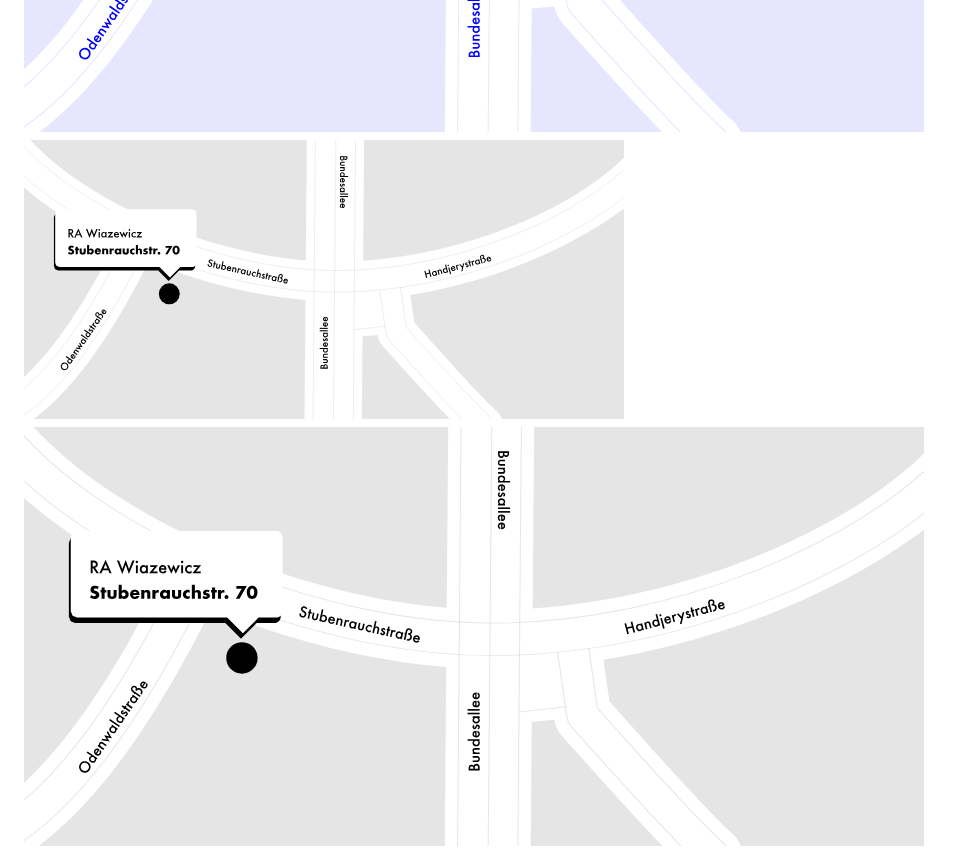
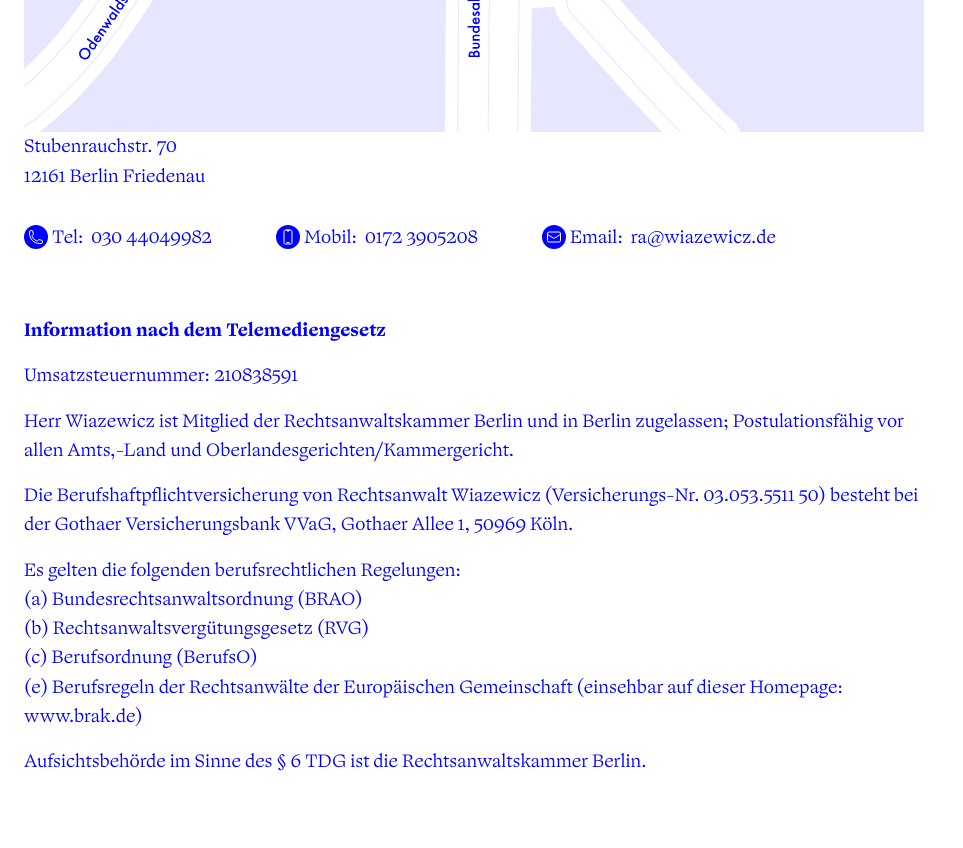
Before and after one commit to dreadbeard11/ra-wiazewicz, a Next.js app: page / in a window 1280 px wide. Shown: the part 880-1728 px from the top of the page, without its empty margins (0-963 px from the left). Built offline with nearby package versions, Linux system fonts and the light colour scheme.

Commit message:
Update page.tsx
svg map

```diff
--- a/src/app/page.tsx
+++ b/src/app/page.tsx
@@ -42,18 +42,6 @@ export default function Index() {
             <h2>Anschrift</h2>
 
             <Map />
-              <Image
-      src={`/assets/map-wiazewicz.svg`}
-      alt={`Map`}
-      className="py-2 w-full max-w-[600px]"
-      width={1300}
-      height={630}
-    />
-
-            <img
-      src={`/assets/map-wiazewicz.svg`}
-
-    />
 
             <div>Stubenrauchstr. 70</div>
             <div>12161 Berlin Friedenau</div>
```
